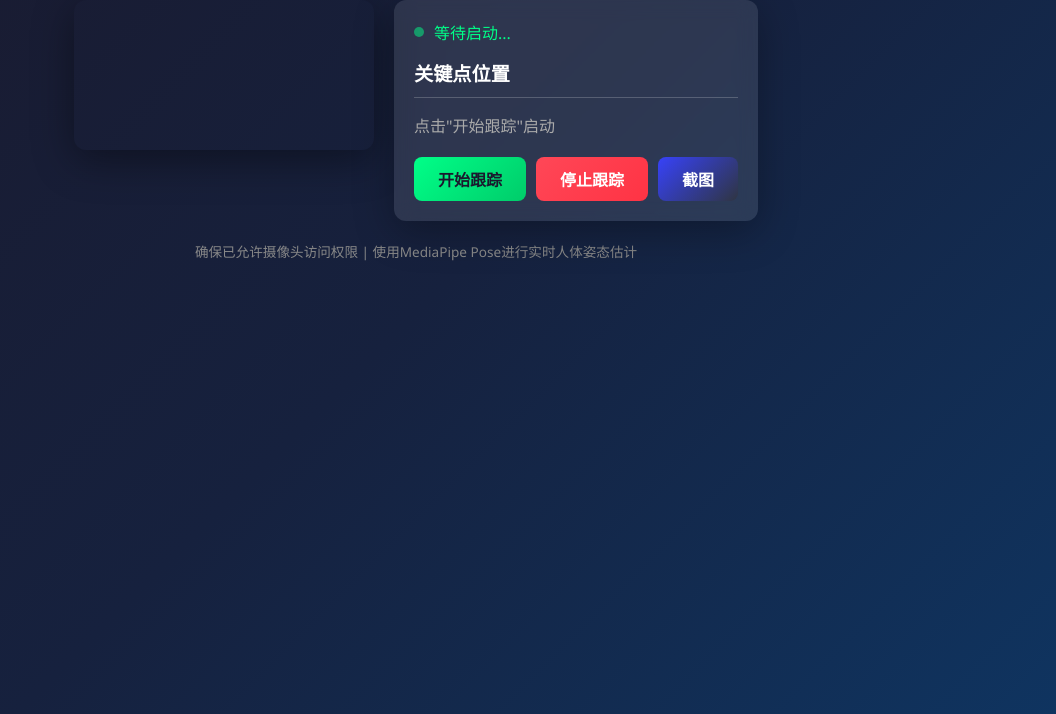
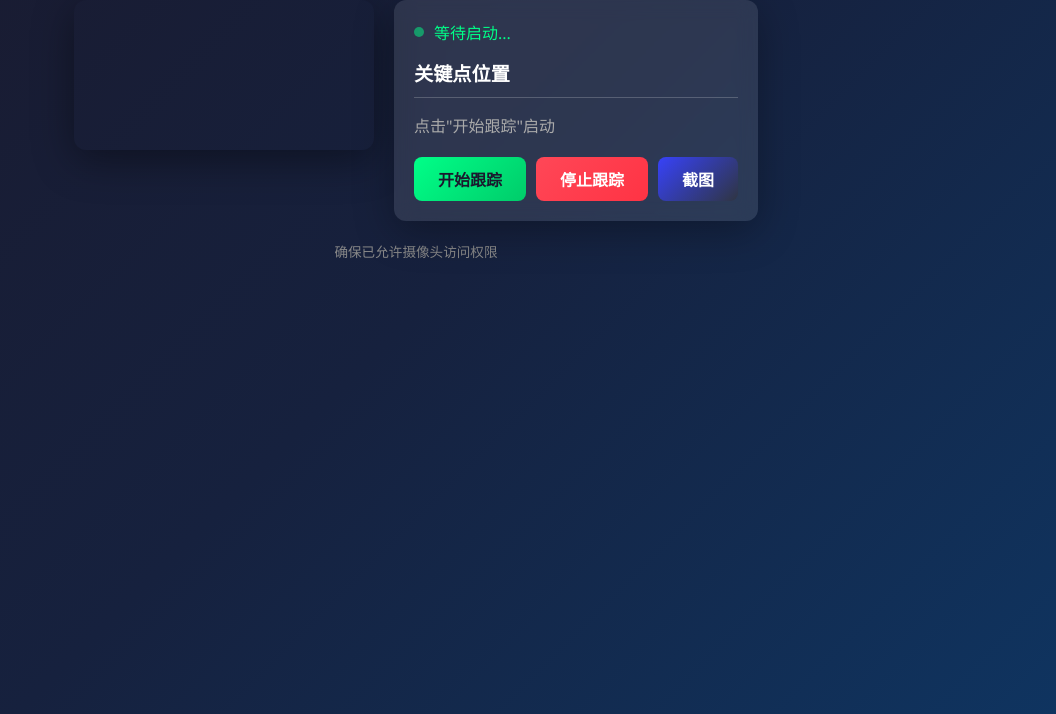
Before and after one commit to Dormitory308/skeleton-tracking, a website: page index.html in a window 1280 px wide. Shown: the part 86-800 px from the top of the page, without its empty margins (224-1280 px from the left). Drawn offline with Linux system fonts and the light colour scheme.

```diff
--- a/index.html
+++ b/index.html
@@ -171,7 +171,7 @@
     </div>
   </div>
 
-  <p class="tip">确保已允许摄像头访问权限 | 使用MediaPipe Pose进行实时人体姿态估计</p>
+  <p class="tip">确保已允许摄像头访问权限</p>
 
   <script src="https://cdn.jsdelivr.net/npm/@mediapipe/pose@0.5.1675469404/pose.min.js"></script>
   <script src="app.js"></script>
```
Also changed, not shown: README.md (added).
